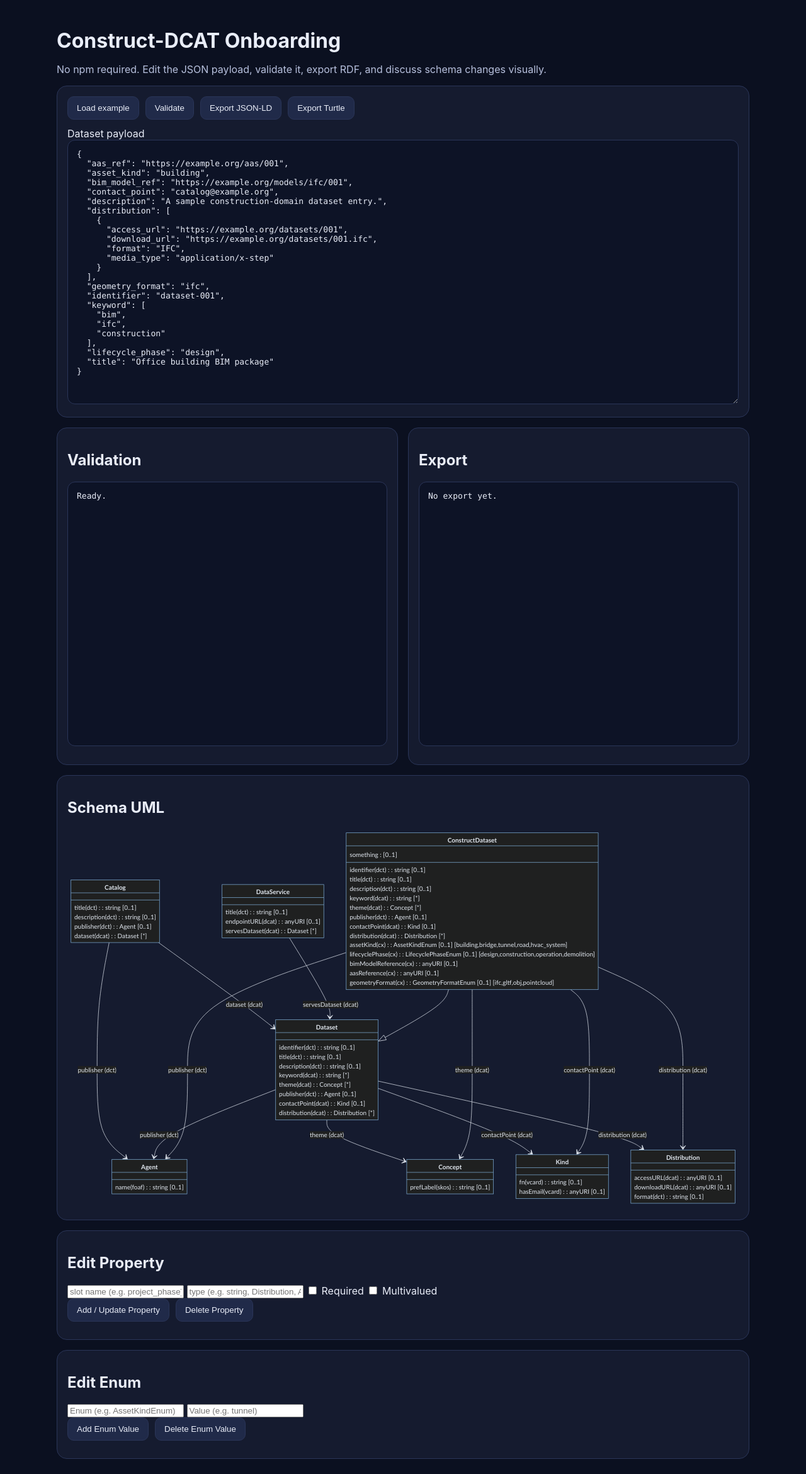
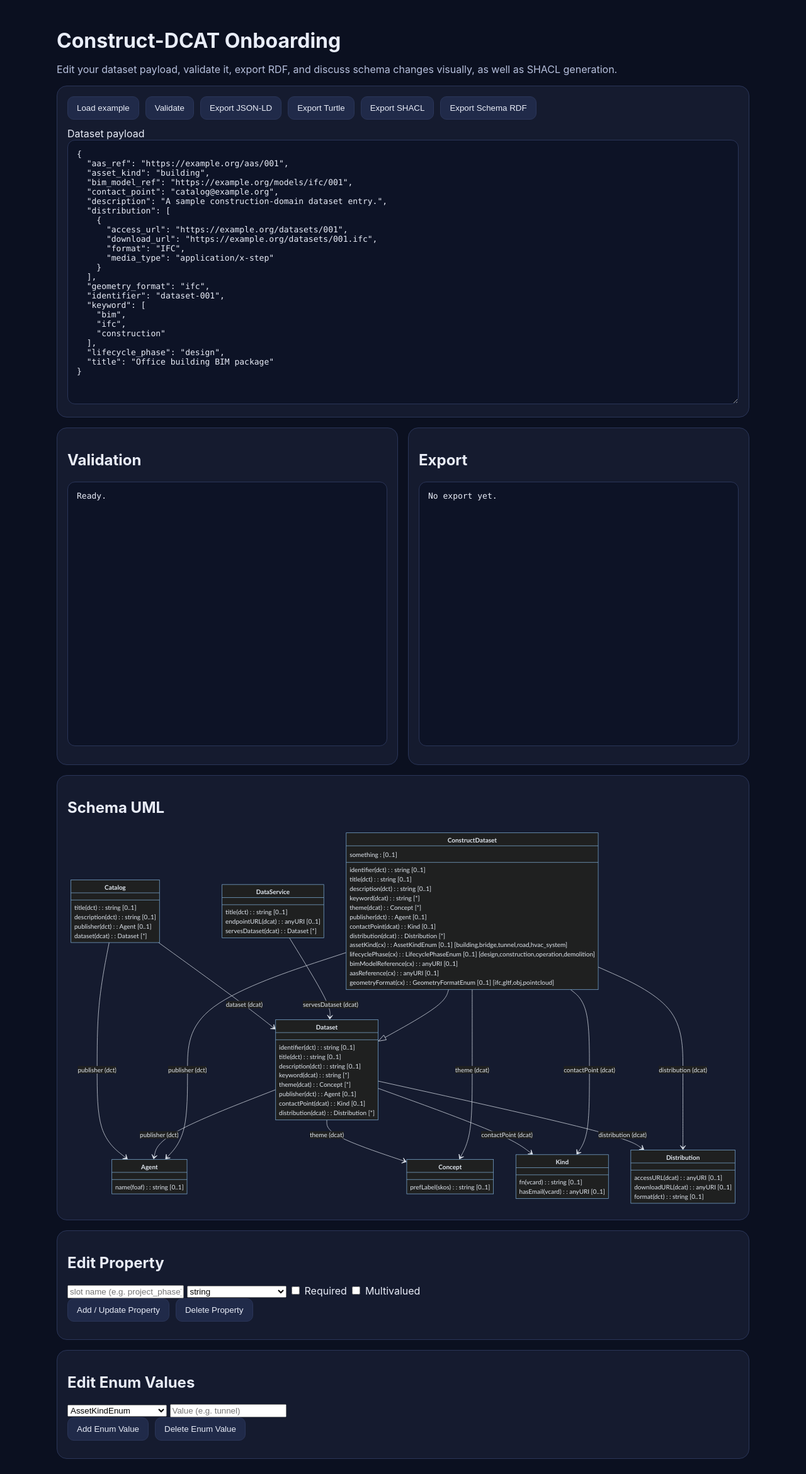
Before and after one commit to jundahuang9123/ConstructDCAT-with-LinkML, a FastAPI app: page / in a window 1280 px wide. Shown: the whole page at 63% size. Run offline with FastAPI, Linux system fonts and the light colour scheme.

Commit message:
shacl and rdf output done

```diff
--- a/backend/app/main.py
+++ b/backend/app/main.py
@@ -1,5 +1,8 @@
 from __future__ import annotations
 from fastapi.staticfiles import StaticFiles
+
+from rdflib import BNode, RDFS, XSD
+from rdflib.collection import Collection
 
 import json
 import yaml
@@ -140,6 +143,32 @@ def export_turtle(payload: dict[str, Any]) -> PlainTextResponse:
     g = payload_to_graph(payload)
     ttl = g.serialize(format='turtle')
     return PlainTextResponse(ttl, media_type='text/turtle')
+
+@app.get("/schema/options")
+def get_schema_options():
+    base_path = BASE_DIR / "schemas" / "dcat_ap_base.yaml"
+    ext_path = BASE_DIR / "schemas" / "construct_dcat.yaml"
+
+    with open(base_path, encoding="utf-8") as f:
+        base_schema = yaml.safe_load(f)
+
+    with open(ext_path, encoding="utf-8") as f:
+        ext_schema = yaml.safe_load(f)
+
+    classes = {}
+    classes.update(base_schema.get("classes", {}))
+    classes.update(ext_schema.get("classes", {}))
+
+    enums = {}
+    enums.update(base_schema.get("enums", {}))
+    enums.update(ext_schema.get("enums", {}))
+
+    return {
+        "classes": sorted(list(classes.keys())),
+        "enums": sorted(list(enums.keys())),
+        "primitives": ["string", "anyURI"]
+    }
+
 
 @app.get("/schema/uml")
 def get_uml():
@@ -335,3 +364,196 @@ def update_slot_flags(payload: dict):
         yaml.dump(schema, f, sort_keys=False)
 
     return {"status": "ok"}
+
+def load_combined_schema() -> dict:
+    base_path = BASE_DIR / "schemas" / "dcat_ap_base.yaml"
+    ext_path = BASE_DIR / "schemas" / "construct_dcat.yaml"
+
+    with open(base_path, encoding="utf-8") as f:
+        base_schema = yaml.safe_load(f)
+
+    with open(ext_path, encoding="utf-8") as f:
+        ext_schema = yaml.safe_load(f)
+
+    combined = {
+        "prefixes": {},
+        "classes": {},
+        "slots": {},
+        "enums": {},
+    }
+
+    combined["prefixes"].update(base_schema.get("prefixes", {}))
+    combined["prefixes"].update(ext_schema.get("prefixes", {}))
+
+    combined["classes"].update(base_schema.get("classes", {}))
+    combined["classes"].update(ext_schema.get("classes", {}))
+
+    combined["slots"].update(base_schema.get("slots", {}))
+    combined["slots"].update(ext_schema.get("slots", {}))
+
+    combined["enums"].update(base_schema.get("enums", {}))
+    combined["enums"].update(ext_schema.get("enums", {}))
+
+    return combined
+
+
+def expand_curie(value: str, prefixes: dict) -> URIRef | None:
+    if not value:
+        return None
+    if value.startswith("http://") or value.startswith("https://"):
+        return URIRef(value)
+    if ":" in value:
+        prefix, local = value.split(":", 1)
+        ns = prefixes.get(prefix)
+        if isinstance(ns, str):
+            return URIRef(ns + local)
+    return None
+
+
+def datatype_for_range(range_name: str):
+    if range_name == "string":
+        return XSD.string
+    if range_name == "integer":
+        return XSD.integer
+    if range_name == "anyURI":
+        return XSD.anyURI
+    return None
+
+
+@app.get("/schema/export/shacl")
+def export_schema_shacl() -> PlainTextResponse:
+    schema = load_combined_schema()
+    prefixes = schema["prefixes"]
+    classes = schema["classes"]
+    slots = schema["slots"]
+    enums = schema["enums"]
+
+    SH = Namespace("http://www.w3.org/ns/shacl#")
+    g = Graph()
+
+    g.bind("sh", SH)
+    g.bind("rdf", RDF)
+    g.bind("rdfs", RDFS)
+    g.bind("xsd", XSD)
+
+    for pfx, uri in prefixes.items():
+        if isinstance(uri, str):
+            g.bind(pfx, Namespace(uri))
+
+    for class_name, class_def in classes.items():
+        class_uri = expand_curie(class_def.get("class_uri", f"https://example.org/{class_name}"), prefixes)
+        if class_uri is None:
+            continue
+
+        shape_uri = URIRef(str(class_uri) + "Shape")
+        g.add((shape_uri, RDF.type, SH.NodeShape))
+        g.add((shape_uri, SH.targetClass, class_uri))
+
+        all_slots = list(class_def.get("slots", []))
+        parent = class_def.get("is_a")
+        if parent and parent in classes:
+            all_slots = list(classes[parent].get("slots", [])) + all_slots
+
+        for slot_name in all_slots:
+            slot_def = slots.get(slot_name, {})
+            slot_uri = expand_curie(slot_def.get("slot_uri", ""), prefixes)
+            if slot_uri is None:
+                continue
+
+            prop_bnode = BNode()
+            g.add((shape_uri, SH.property, prop_bnode))
+            g.add((prop_bnode, SH.path, slot_uri))
+
+            required = slot_def.get("required", False)
+            multivalued = slot_def.get("multivalued", False)
+            slot_range = slot_def.get("range", "string")
+
+            if required:
+                g.add((prop_bnode, SH.minCount, Literal(1)))
+            if not multivalued:
+                g.add((prop_bnode, SH.maxCount, Literal(1)))
+
+            if slot_range in classes:
+                range_uri = expand_curie(classes[slot_range].get("class_uri", ""), prefixes)
+                if range_uri is not None:
+                    g.add((prop_bnode, SH["class"], range_uri))
+            elif slot_range in enums:
+                values = list(enums[slot_range].get("permissible_values", {}).keys())
+                list_node = BNode()
+                Collection(g, list_node, [Literal(v) for v in values])
+                g.add((prop_bnode, SH["in"], list_node))
+            else:
+                dt = datatype_for_range(slot_range)
+                if dt is not None:
+                    g.add((prop_bnode, SH.datatype, dt))
+
+    ttl = g.serialize(format="turtle")
+    return PlainTextResponse(ttl, media_type="text/turtle")
+
+
+@app.get("/schema/export/rdf")
+def export_schema_rdf() -> PlainTextResponse:
+    schema = load_combined_schema()
+    prefixes = schema["prefixes"]
+    classes = schema["classes"]
+    slots = schema["slots"]
+    enums = schema["enums"]
+
+    OWL = Namespace("http://www.w3.org/2002/07/owl#")
+    g = Graph()
+
+    g.bind("rdf", RDF)
+    g.bind("rdfs", RDFS)
+    g.bind("owl", OWL)
+    g.bind("xsd", XSD)
+
+    for pfx, uri in prefixes.items():
+        if isinstance(uri, str):
+            g.bind(pfx, Namespace(uri))
+
+    for class_name, class_def in classes.items():
+        class_uri = expand_curie(class_def.get("class_uri", f"https://example.org/{class_name}"), prefixes)
+        if class_uri is None:
+            continue
+
+        g.add((class_uri, RDF.type, RDFS.Class))
+
+        parent = class_def.get("is_a")
+        if parent and parent in classes:
+            parent_uri = expand_curie(classes[parent].get("class_uri", ""), prefixes)
+            if parent_uri is not None:
+                g.add((class_uri, RDFS.subClassOf, parent_uri))
+
+    for slot_name, slot_def in slots.items():
+        slot_uri = expand_curie(slot_def.get("slot_uri", ""), prefixes)
+        if slot_uri is None:
+            continue
+
+        g.add((slot_uri, RDF.type, RDF.Property))
+
+        slot_range = slot_def.get("range", "string")
+
+        for class_name, class_def in classes.items():
+            all_slots = list(class_def.get("slots", []))
+            parent = class_def.get("is_a")
+            if parent and parent in classes:
+                all_slots = list(classes[parent].get("slots", [])) + all_slots
+
+            if slot_name in all_slots:
+                class_uri = expand_curie(class_def.get("class_uri", ""), prefixes)
+                if class_uri is not None:
+                    g.add((slot_uri, RDFS.domain, class_uri))
+
+        if slot_range in classes:
+            range_uri = expand_curie(classes[slot_range].get("class_uri", ""), prefixes)
+            if range_uri is not None:
+                g.add((slot_uri, RDFS.range, range_uri))
+        else:
+            dt = datatype_for_range(slot_range)
+            if dt is not None:
+                g.add((slot_uri, RDFS.range, dt))
+            elif slot_range in enums:
+                g.add((slot_uri, RDFS.range, RDFS.Literal))
+
+    ttl = g.serialize(format="turtle")
+    return PlainTextResponse(ttl, media_type="text/turtle")
--- a/backend/app/templates/index.html
+++ b/backend/app/templates/index.html
@@ -11,7 +11,7 @@
     <main class="container">
       <header>
         <h1>Construct-DCAT Onboarding</h1>
-        <p>No npm required. Edit the JSON payload, validate it, export RDF, and discuss schema changes visually.</p>
+        <p>Edit your dataset payload, validate it, export RDF, and discuss schema changes visually, as well as SHACL generation.</p>
       </header>
 
       <section class="panel">
@@ -20,6 +20,8 @@
           <button id="validate">Validate</button>
           <button id="export-jsonld">Export JSON-LD</button>
           <button id="export-turtle">Export Turtle</button>
+          <button onclick="exportSHACL()">Export SHACL</button>
+          <button onclick="exportSchemaRDF()">Export Schema RDF</button>
         </div>
         <label for="payload">Dataset payload</label>
         <textarea id="payload" spellcheck="false">{{ example | tojson(indent=2) }}</textarea>
@@ -43,8 +45,10 @@
 
       <section class="panel">
         <h2>Edit Property</h2>
+
         <input id="slot-name" placeholder="slot name (e.g. project_phase)" />
-        <input id="slot-type" placeholder="type (e.g. string, Distribution, AssetKindEnum)" />
+
+        <select id="slot-type"></select>
 
         <label>
           <input type="checkbox" id="slot-required" />
@@ -63,8 +67,10 @@
       </section>
 
       <section class="panel">
-        <h2>Edit Enum</h2>
-        <input id="enum-name" placeholder="Enum (e.g. AssetKindEnum)" />
+        <h2>Edit Enum Values</h2>
+
+        <select id="enum-name"></select>
+
         <input id="enum-value" placeholder="Value (e.g. tunnel)" />
 
         <div class="toolbar">
@@ -106,11 +112,46 @@
             }
           });
 
-          const renderResult = await mermaid.render("umlDiagramSvg", data.mermaid);
+          const renderResult = await mermaid.render(
+            "umlDiagramSvg_" + Date.now(),
+            data.mermaid
+          );
           diagram.innerHTML = renderResult.svg;
         } catch (err) {
           diagram.textContent = "Failed to load UML";
           console.error("UML render error:", err);
+        }
+      }
+
+      async function loadSchemaOptions() {
+        try {
+          const res = await fetch("/schema/options");
+          if (!res.ok) {
+            throw new Error("HTTP " + res.status);
+          }
+
+          const data = await res.json();
+
+          const slotType = document.getElementById("slot-type");
+          const enumName = document.getElementById("enum-name");
+
+          slotType.innerHTML = "";
+          enumName.innerHTML = "";
+
+          const addOption = (select, value) => {
+            const opt = document.createElement("option");
+            opt.value = value;
+            opt.textContent = value;
+            select.appendChild(opt);
+          };
+
+          data.primitives.forEach(v => addOption(slotType, v));
+          data.classes.forEach(v => addOption(slotType, v));
+          data.enums.forEach(v => addOption(slotType, v));
+
+          data.enums.forEach(v => addOption(enumName, v));
+        } catch (err) {
+          console.error("Schema options load error:", err);
         }
       }
 
@@ -144,7 +185,8 @@
           })
         });
 
-        loadUML();
+        await loadSchemaOptions();
+        await loadUML();
       }
 
       async function deleteSlot() {
@@ -161,7 +203,8 @@
           })
         });
 
-        loadUML();
+        await loadSchemaOptions();
+        await loadUML();
       }
 
       async function addEnum() {
@@ -179,7 +222,8 @@
           })
         });
 
-        loadUML();
+        await loadSchemaOptions();
+        await loadUML();
       }
 
       async function deleteEnumValue() {
@@ -197,10 +241,47 @@
           })
         });
 
-        loadUML();
+        await loadSchemaOptions();
+        await loadUML();
+      }
+      async function exportSHACL() {
+        const output = document.getElementById("export-output");
+
+        try {
+          const res = await fetch("/schema/export/shacl");
+          if (!res.ok) {
+            throw new Error("HTTP " + res.status);
+          }
+
+          const text = await res.text();
+          output.textContent = text;
+        } catch (err) {
+          output.textContent = "Failed to export SHACL";
+          console.error("SHACL export error:", err);
+        }
       }
 
-      window.addEventListener("DOMContentLoaded", loadUML);
+      async function exportSchemaRDF() {
+        const output = document.getElementById("export-output");
+
+        try {
+          const res = await fetch("/schema/export/rdf");
+          if (!res.ok) {
+            throw new Error("HTTP " + res.status);
+          }
+
+          const text = await res.text();
+          output.textContent = text;
+        } catch (err) {
+          output.textContent = "Failed to export Schema RDF";
+          console.error("Schema RDF export error:", err);
+        }
+      }
+
+      window.addEventListener("DOMContentLoaded", async () => {
+        await loadSchemaOptions();
+        await loadUML();
+      });
     </script>
   </body>
 </html>
```
